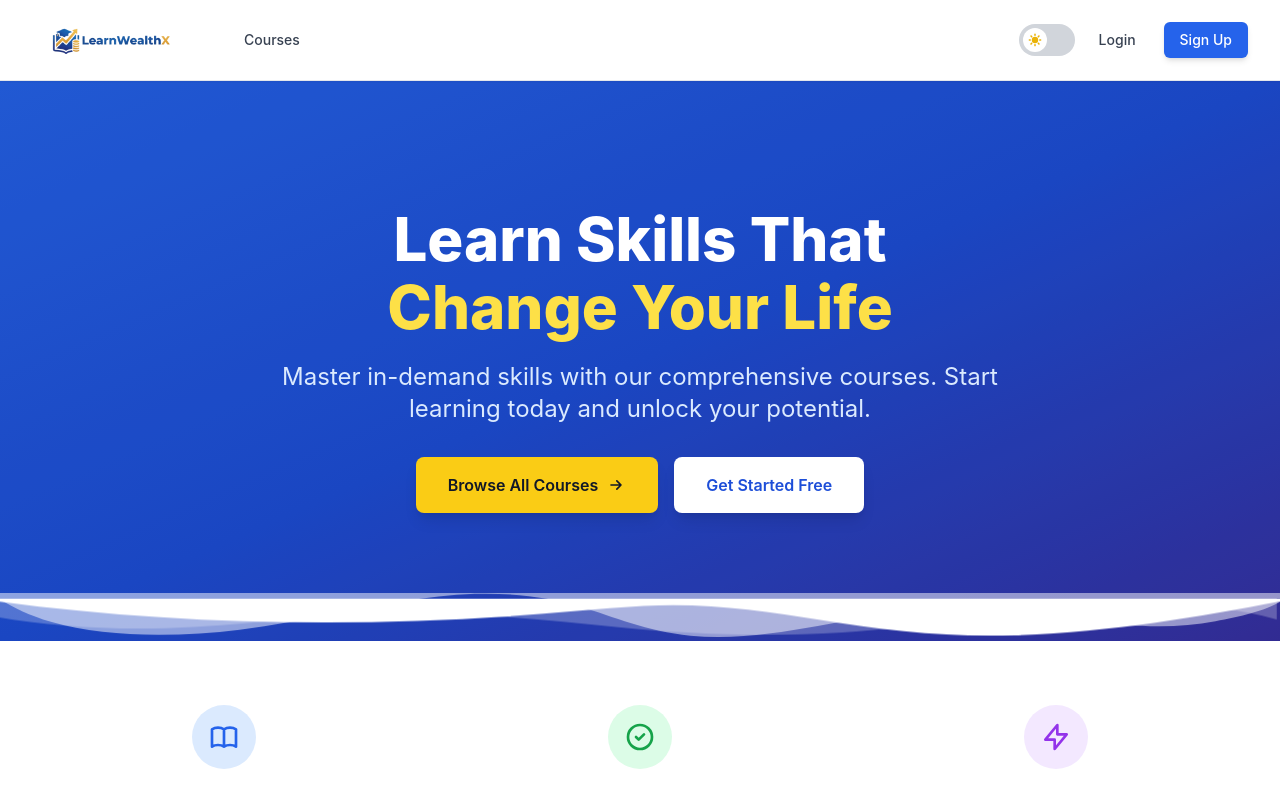
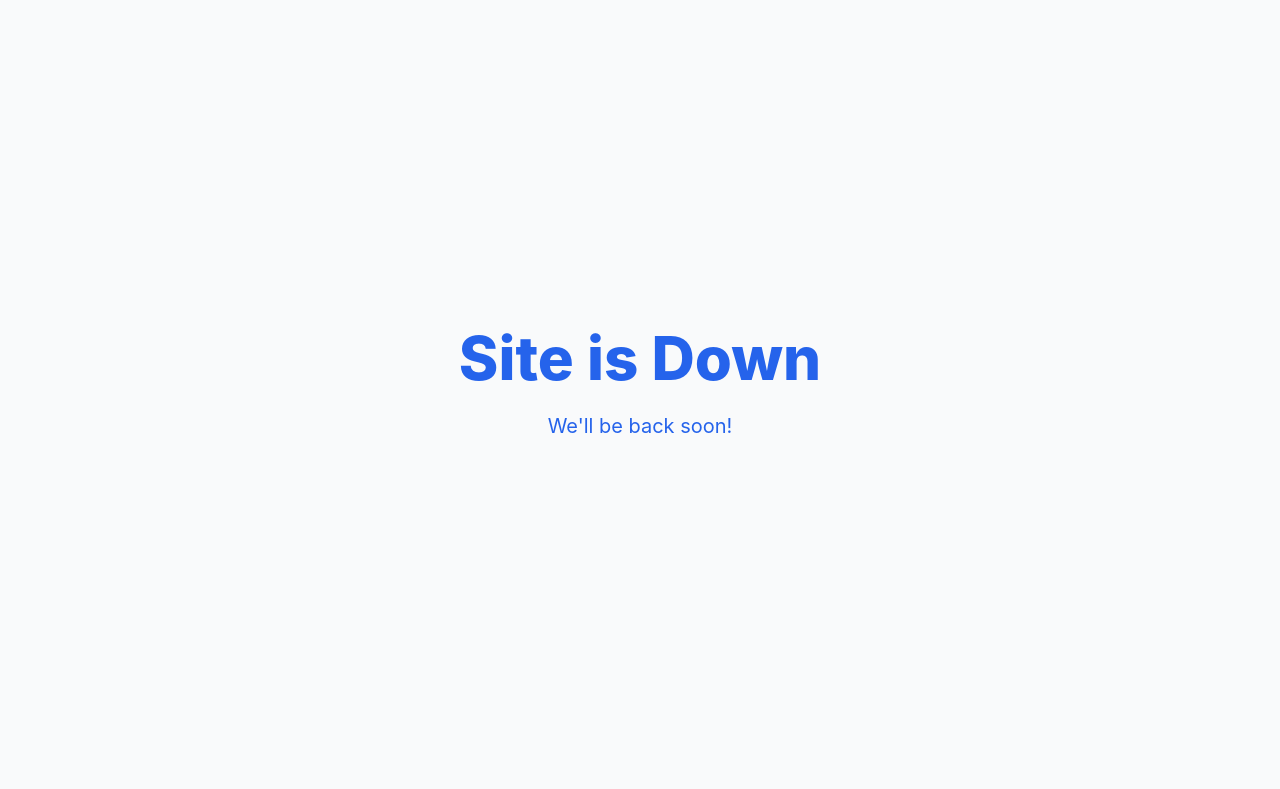
Before and after one commit to harshprasad06/learnwealthx_frontend, a Next.js app: page / in a window 1280 px wide. Shown: the top 789 px of the page. Built offline with nearby package versions, Linux system fonts and the light colour scheme; no server answers.

Commit message:
sitedown

```diff
--- a/app/page.tsx
+++ b/app/page.tsx
@@ -27,6 +27,7 @@ export default function Home() {
   const [courses, setCourses] = useState<Course[]>([]);
   const [loading, setLoading] = useState(true);
   const [user, setUser] = useState<User | null>(null);
+  const [shutDownSite, setShutDownSite] = useState(true);
 
   const API_URL = process.env.NEXT_PUBLIC_API_URL || 'http://localhost:5000';
 
@@ -68,6 +69,20 @@ export default function Home() {
 
   return (
     <div className="app-page">
+
+      {shutDownSite ? (
+        <div className="flex items-center justify-center h-screen">
+          <div className="text-center">
+            <h1 className="text-4xl sm:text-5xl md:text-6xl font-extrabold mb-6 text-blue-600">
+              Site is Down
+            </h1>
+            <p className="text-xl text-blue-600 mb-8">
+              We'll be back soon!
+            </p>
+          </div>
+        </div>
+      ) :
+        <>
           <Navbar />
           <main className="app-main">
             {/* Hero Banner Section */}
@@ -345,7 +360,8 @@ export default function Home() {
                               </div>
                             </div>
                           </Link>
-              )})}
+                        )
+                      })}
                     </div>
 
                     {courses.length >= 6 && (
@@ -502,6 +518,9 @@ export default function Home() {
             </section>
           </main>
           <Footer />
+        </>
+      }
+
     </div>
   );
 }
```
Lines whose indentation alone changed are shown as unchanged.
